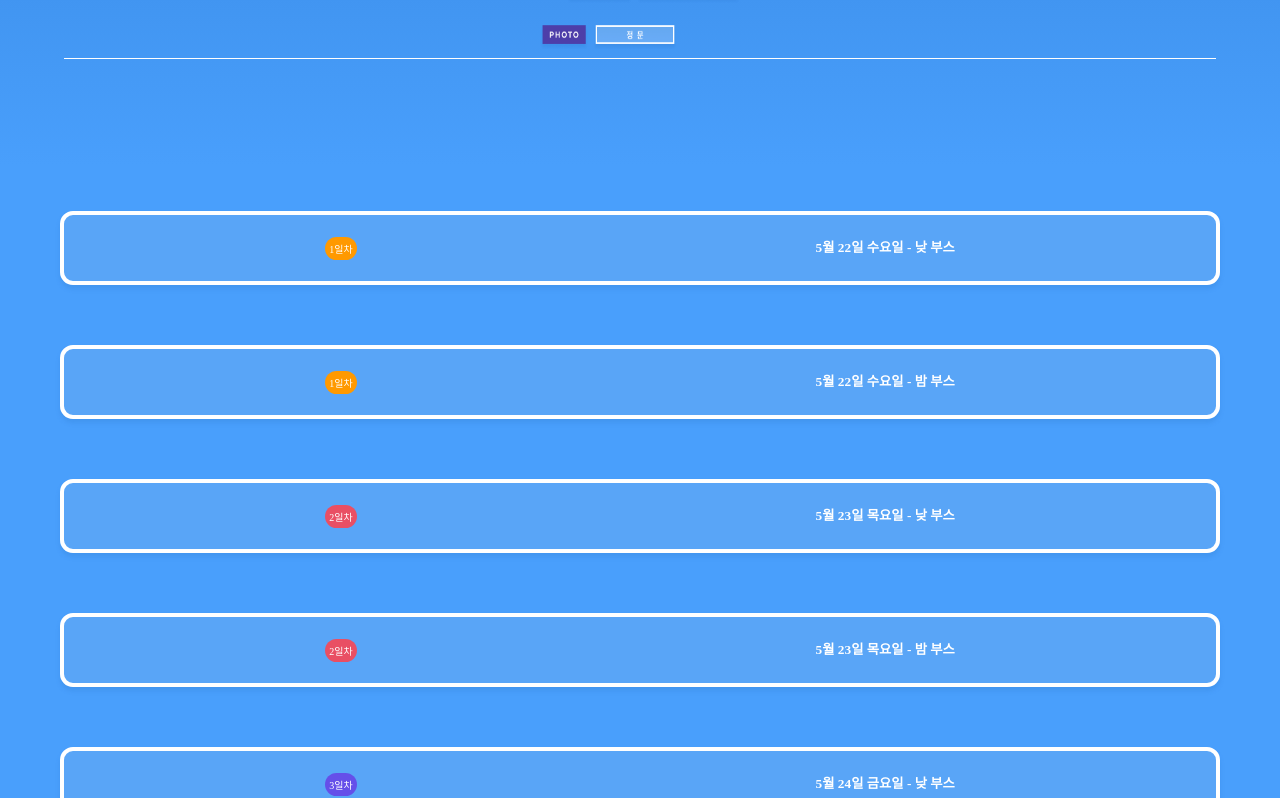
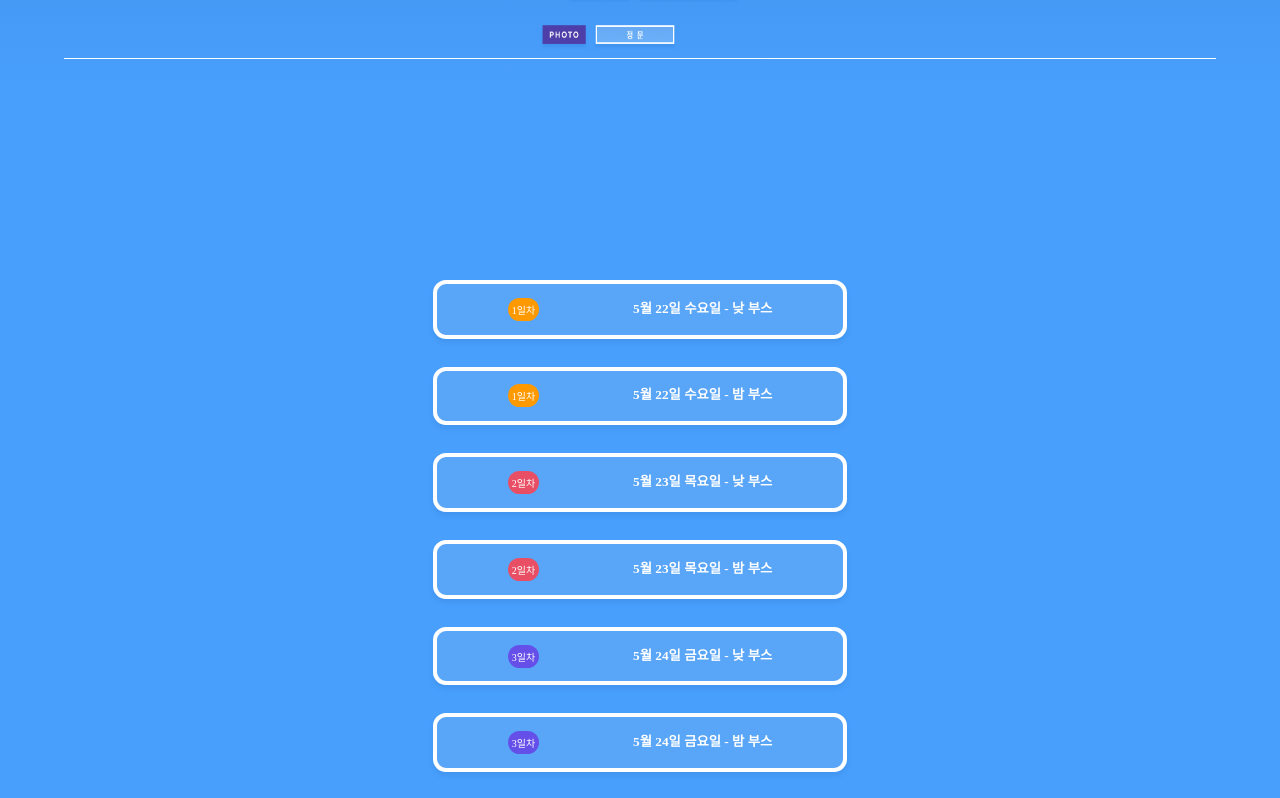
Before and after one commit to 2024-LIKELION-DS/DSFest_FE, a React (Create React App) app: page /map in a window 1280 px wide. Shown: the part 679-1477 px from the top of the page. Built offline with nearby package versions, Linux system fonts and the light colour scheme; no server answers; a web font is replaced by a local one.

Commit message:
map 박스 수정 및 이미지 추가

```diff
--- a/src/pages/Map.js
+++ b/src/pages/Map.js
@@ -7,9 +7,25 @@ import Header from "../components/Header";
 import Footer from "../components/Footer";
 import MapTitle from "../img/splash_1_sea_360x195.png";
 import MapImg from "../img/map_312x380.png";
+
+import MapImgA from "../img/boothA.png";
+import MapImgB from "../img/boothB.png";
+import MapImgC from "../img/boothC.png";
+import MapImgD from "../img/boothD.png";
+import MapImgE from "../img/boothE.png";
+
 import { useState, useEffect } from "react";
 
-function ExpandableContent({ showMoreText, showLessText, a, b, c, d, e, setImage }) {
+function ExpandableContent({
+    showMoreText,
+    showLessText,
+    a,
+    b,
+    c,
+    d,
+    e,
+    setImage,
+}) {
     const [isExpanded, setIsExpanded] = useState(false);
     const [activeIndex, setActiveIndex] = useState(null); // 활성화된 버튼의 인덱스를 추적하는 상태
 
@@ -26,7 +42,7 @@ function ExpandableContent({ showMoreText, showLessText, a, b, c, d, e, setImage
     }, [showLessText]);
 
     // 이미지 경로 배열
-  const imagePaths = [MapImg, MapTitle, MapTitle, MapTitle];
+    const imagePaths = [MapImgA, MapImgB, MapImgC, MapImgD, MapImgE];
     const handleButtonClick = (index) => {
         // 이미 활성화된 버튼을 다시 클릭하는 경우 첫 번째 이미지로 돌아갑니다.
         if (index === activeIndex) {
@@ -144,35 +160,35 @@ function ExpandableContent({ showMoreText, showLessText, a, b, c, d, e, setImage
             >
                 <button style={btnStyle} onClick={() => handleButtonClick(0)}>
                     <div style={{ margin: "2%" }}>
-            <div style={textInBtnStyle}>A 구역 </div>
+                        <div style={textInBtnStyle}>BOOTH-A </div>
 
                         {a}
                     </div>
                 </button>
                 <button style={btnStyle} onClick={() => handleButtonClick(1)}>
                     <div style={{ margin: "2%" }}>
-            <div style={textInBtnStyle}> B 구역</div>
+                        <div style={textInBtnStyle}> BOOTH-B</div>
 
                         {b}
                     </div>
                 </button>
                 <button style={btnStyle} onClick={() => handleButtonClick(2)}>
                     <div style={{ margin: "2%" }}>
-            <div style={textInBtnStyle}>C 구역 </div>
+                        <div style={textInBtnStyle}>BOOTH-C</div>
 
                         {c}
                     </div>
                 </button>
                 <button style={btnStyle} onClick={() => handleButtonClick(3)}>
                     <div style={{ margin: "2%" }}>
-            <div style={textInBtnStyle}> D 구역</div>
+                        <div style={textInBtnStyle}> BOOTH-D</div>
 
                         {d}
                     </div>
                 </button>
                 <button style={btnStyle} onClick={() => handleButtonClick(4)}>
                     <div style={{ margin: "2%" }}>
-            <div style={textInBtnStyle}> E 구역</div>
+                        <div style={textInBtnStyle}> BOOTH-E </div>
 
                         {e}
                     </div>
@@ -184,7 +200,7 @@ function ExpandableContent({ showMoreText, showLessText, a, b, c, d, e, setImage
 
 function Map() {
     // 이미지 경로 배열
-  const imagePaths = [MapImg, MapTitle, MapTitle, MapTitle, MapTitle, MapTitle];
+    const imagePaths = [MapImg, MapImgA, MapImgB, MapImgC, MapImgD, MapImgE];
     // 현재 이미지 상태
     const [mapImg, setMapImg] = useState(imagePaths[0]);
     return (
@@ -206,6 +222,7 @@ function Map() {
                                 </Mp.Mapimgs>
                                 <Mp.Mapline></Mp.Mapline>
                                 <Mp.MapInfo>
+                                    <Mp.Infobox>
                                         <ExpandableContent
                                             showMoreText="5월 22일 수요일 - 낮 부스"
                                             showLessText="1일차"
@@ -272,6 +289,7 @@ function Map() {
                                             imagePaths={imagePaths}
                                             setImage={setMapImg}
                                         />
+                                    </Mp.Infobox>
                                 </Mp.MapInfo>
                             </Mp.Map>
                             <Footer />
--- a/src/styles/MapStyle.js
+++ b/src/styles/MapStyle.js
@@ -77,4 +77,13 @@ export const MapInfo = styled.div`
     margin: 10px;
     margin-top: 8%;
     flex-direction: column;
+    align-items: center;
 `;
+export const Infobox = styled.div`
+    display: flex;
+    justify-content: center;
+    margin: 10px;
+    margin-top: 8%;
+    flex-direction: column;
+    max-width: 450px;
+`;
```
Lines whose indentation alone changed are shown as unchanged.
